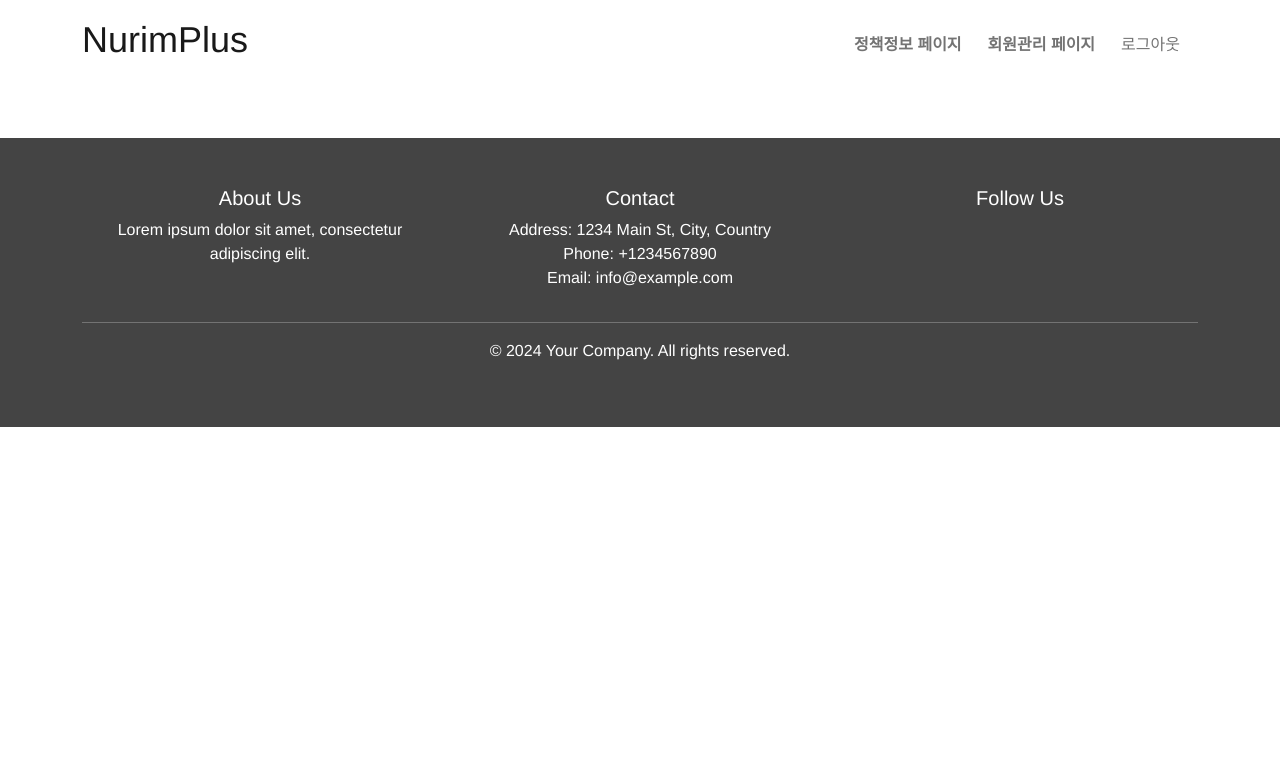
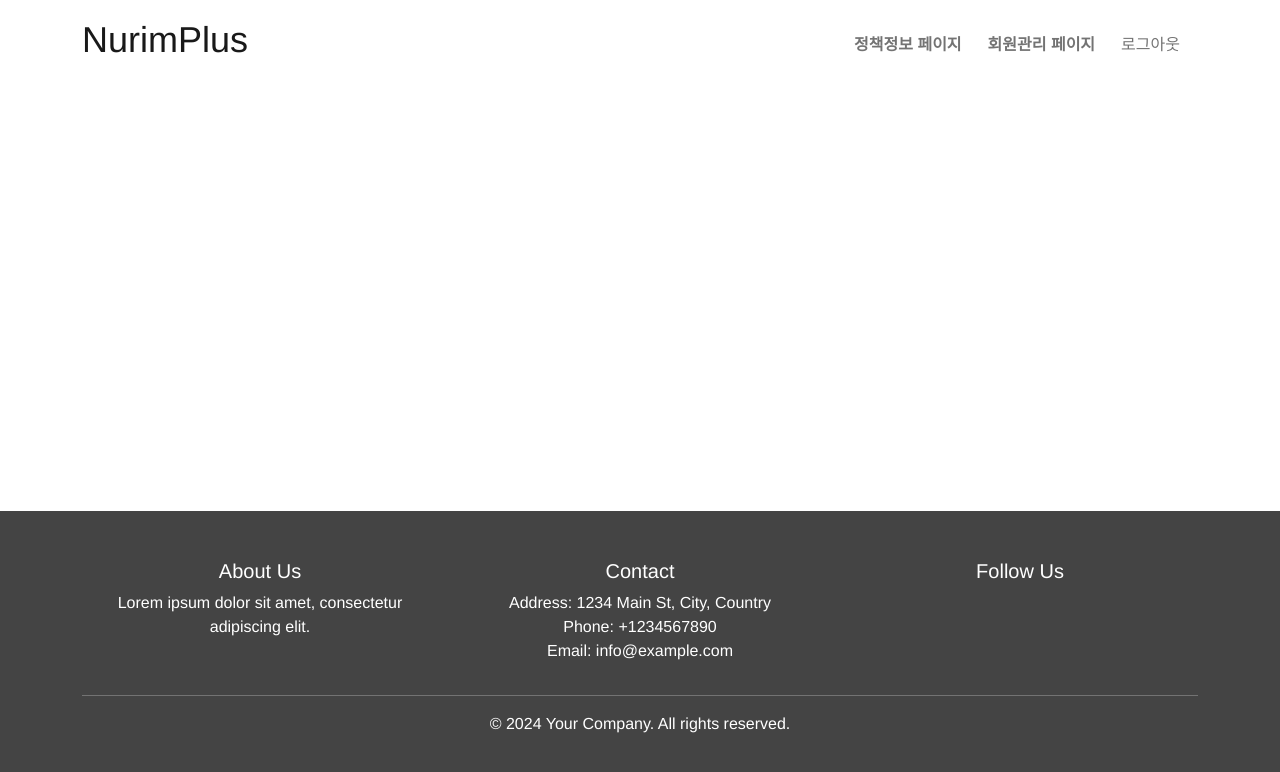
Before and after one commit to team-nurim/nurim-plus-view, a Vue app: page / in a window 1280 px wide. Shown: the top 772 px of the page. Built offline with nearby package versions, Linux system fonts and the light colour scheme.

Commit message:
- 푸터 고정 성공 -

```diff
--- a/src/App.vue
+++ b/src/App.vue
@@ -1,8 +1,10 @@
 <template>
-<div>
-  <HeaderAdmin />
-  <router-view/>
-  <FooterAdmin />
+  <div id="app">
+    <HeaderAdmin />
+    <div class="router-view-container">
+      <router-view/>
+    </div>
+    <FooterAdmin />
   </div>
 </template>
 <script>
@@ -16,12 +18,19 @@ export default {
 </script>
 <style>
 #app {
+   display: flex;
+  flex-direction: column;
+  min-height: 100vh;
   font-family: Avenir, Helvetica, Arial, sans-serif;
   -webkit-font-smoothing: antialiased;
   -moz-osx-font-smoothing: grayscale;
   text-align: center;
   color: #2c3e50;
 }
+.router-view-container {
+  flex: 1;
+}
+
 
 #nav {
   padding: 30px;
```
